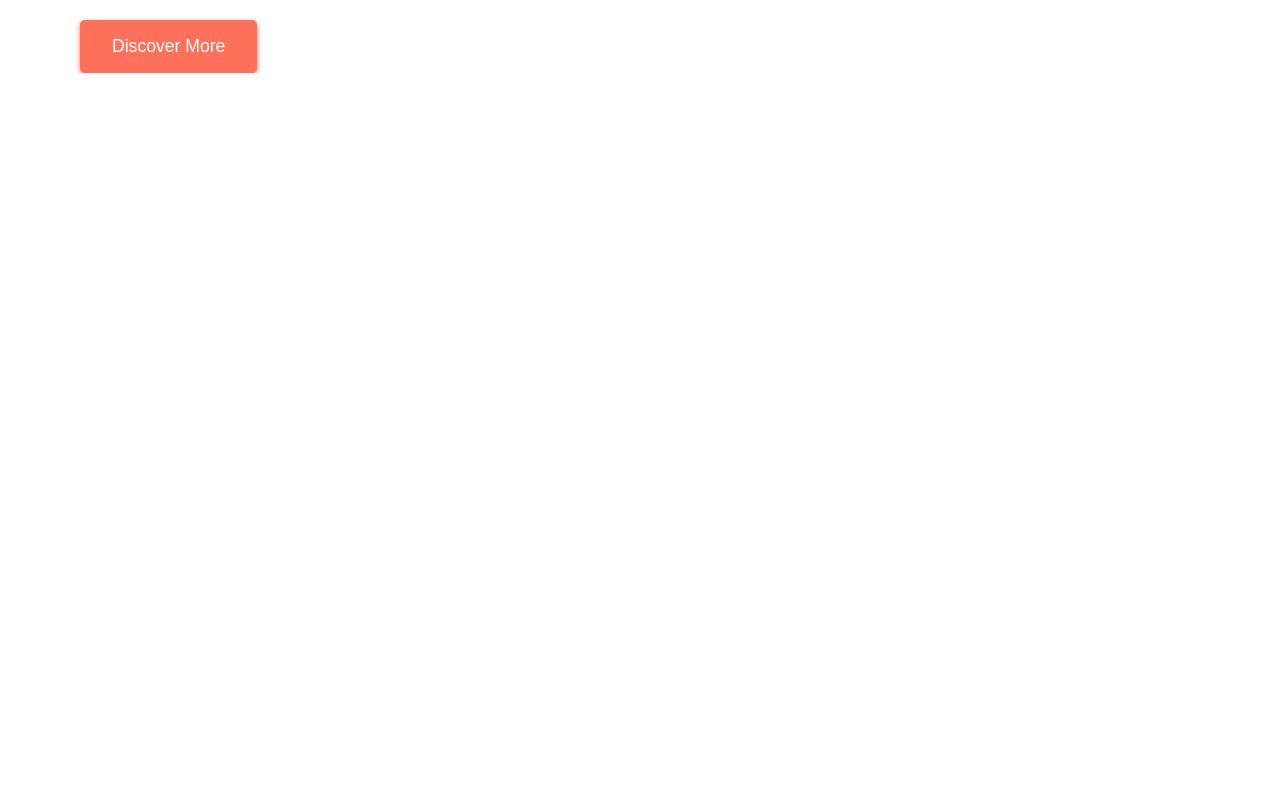
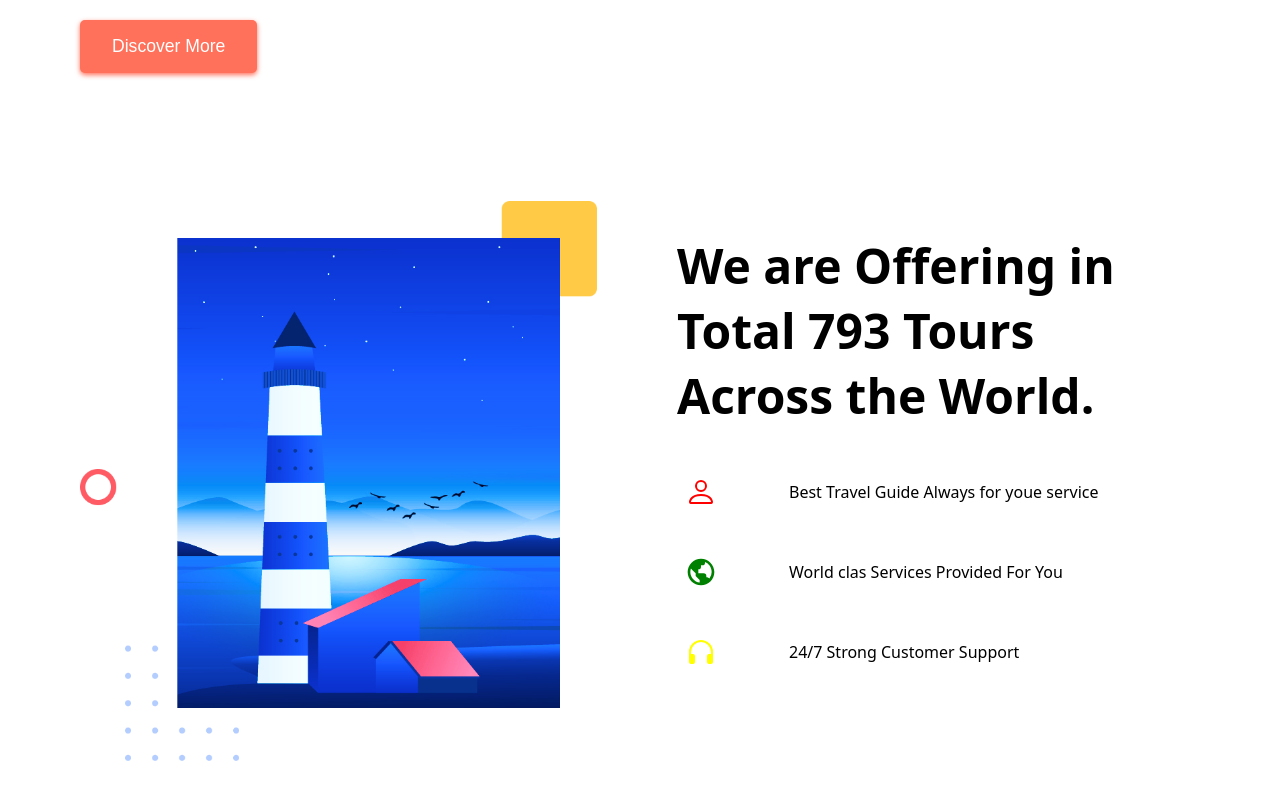
Before and after one commit to priyankasingh2907/react-travel-agency-website, a React (Vite) app: page / in a window 1280 px wide. Shown: the part 1815-2615 px from the top of the page. Before the commit the page ends 1888 px from the top, so only its background shows below. Built offline with nearby package versions, Linux system fonts and the light colour scheme.

Commit message:
Offers section created

```diff
--- a/src/App.jsx
+++ b/src/App.jsx
@@ -1,6 +1,7 @@
 import Destination from "./components/Destination";
 import Home from "./components/Home";
 import Navbar from "./components/Navbar";
+import Offer from "./components/Offer";
 import Services from "./components/Services";
 
 export default function App() {
@@ -10,6 +11,7 @@ export default function App() {
       <Home />
       <Services />
       <Destination />
+      <Offer/>
     </div>
   );
 }
--- /dev/null
+++ b/src/components/Offer.jsx
@@ -0,0 +1,81 @@
+import styled from "styled-components";
+import lightHouse from "../components/assets/lighthouse.png";
+import { BiWorld } from "react-icons/bi";
+import { BsHeadphones, BsPerson } from "react-icons/bs";
+export default function Offer() {
+  const data = [
+    {
+      text: "Best Travel Guide Always for youe service ",
+      icon: <BsPerson />,
+      color: "red",
+    },
+    {
+      text: "World clas  Services Provided For You",
+      icon: <BiWorld />,
+      color: "green",
+    },
+    {
+      text: "24/7 Strong Customer Support ",
+      icon: <BsHeadphones />,
+      color: "yellow",
+    },
+  ];
+
+  return (
+    <Section id="offer">
+      <div className="image">
+        <img src={lightHouse} alt="lighthouse" />
+      </div>
+      <div className="content">
+        <div className="title">
+          <h1>We are Offering in Total 793 Tours Across the World.</h1>
+        </div>
+        <ul className="list">
+          {data.map((item) => (
+            <li key={item.text}>
+              <span className="icon" style={{ color: item.color }}>
+                {item.icon}
+              </span>{" "}
+              {item.text}
+            </li>
+          ))}
+        </ul>
+      </div>
+    </Section>
+  );
+}
+const Section = styled.section`
+  margin: 8rem 0;
+  display: flex;
+  gap: 5rem;
+  .image {
+    img {
+      height: 35rem;
+    }
+  }
+  .content {
+    .title {
+      margin: 2rem 0;
+      h1 {
+        font-size: 3rem;
+      }
+    }
+    .list {
+      list-style: none;
+      li {
+        display: flex;
+        align-items: center;
+        gap: 4rem;
+        margin: 3rem 0;
+        .icon {
+          padding: 0%.5rem;
+          border-radius: 1rem;
+          display: flex;
+          justify-content: center;
+          align-items: center;
+          font-size: 2rem;
+        }
+      }
+    }
+  }
+`;
```
